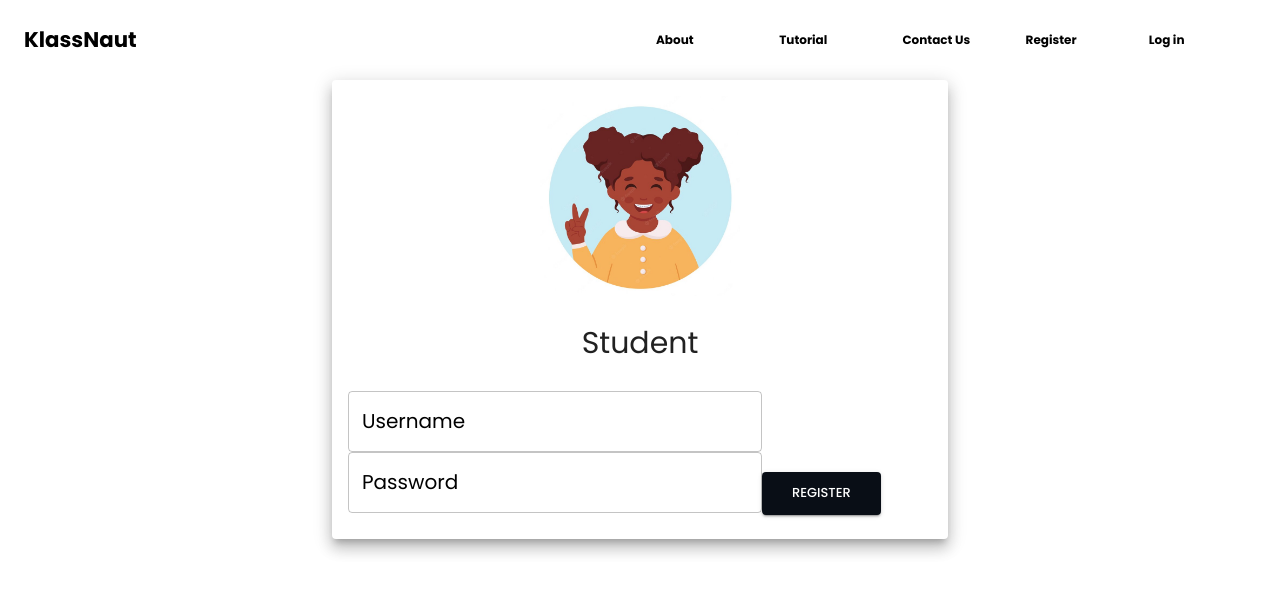
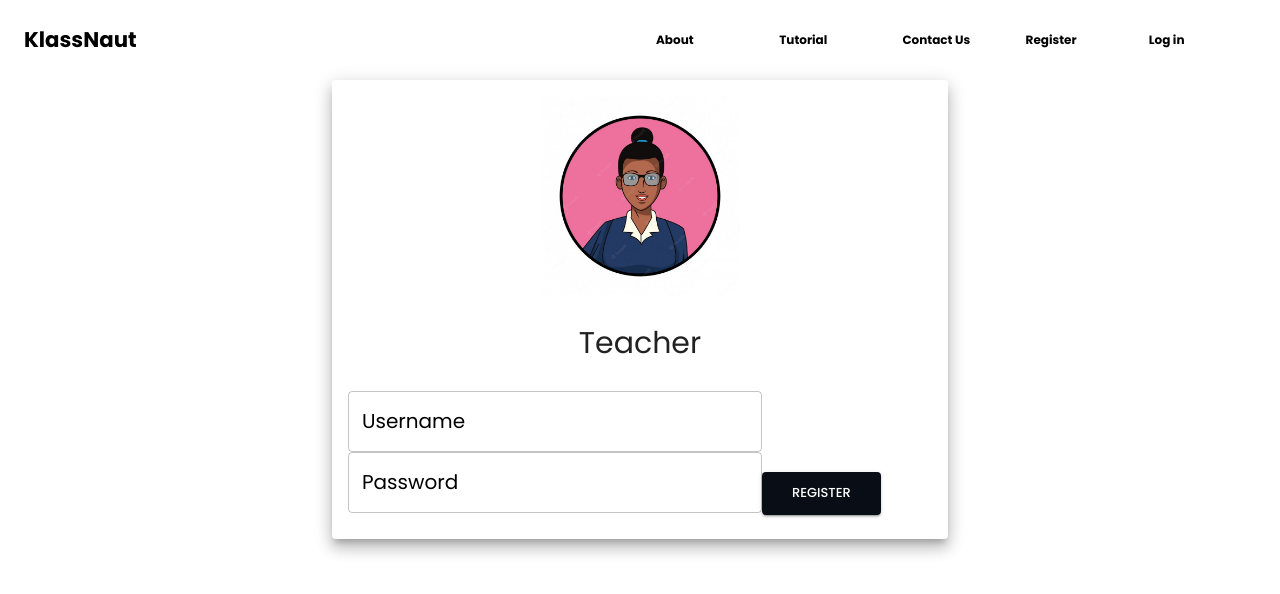
Before and after one commit to itcentralng/autoNoteApp, a React (Create React App) app: page /register in a window 1280 px wide. Shown: the top 594 px of the page. Built offline with nearby package versions, Linux system fonts and the light colour scheme.

Commit message:
add registration

```diff
--- a/src/pages/Hero.jsx
+++ b/src/pages/Hero.jsx
@@ -59,6 +59,7 @@ function Hero() {
             <Typography variant="h1">
               A note-taking app specifically designed for teachers and students
             </Typography>
+            <Link to="/register">
             <Button
               className={classes.btn}
               variant="contained"
@@ -66,6 +67,7 @@ function Hero() {
             >
               Get started
             </Button>
+            </Link>
           </Grid>
           <Grid item md={6} sm={12} xs={12}>
             <img
--- a/src/pages/Register.jsx
+++ b/src/pages/Register.jsx
@@ -73,17 +73,13 @@ import {
               }}
             >
               <img
-                src={
-                  location.pathname == "/teacher"
-                    ? "/Images/teacherImage.jpg"
-                    : "/Images/studentImage.jpg"
-                }
+                src={"/Images/teacherImage.jpg"}
                 height="200rem"
                 width="200rem"
                 alt=""
               />
               <Typography variant="h3">
-                {location.pathname == "/teacher" ? "Teacher" : "Student"}
+                Teacher
               </Typography>
               <form onSubmit={handleSubmit}>
               <TextField
```
